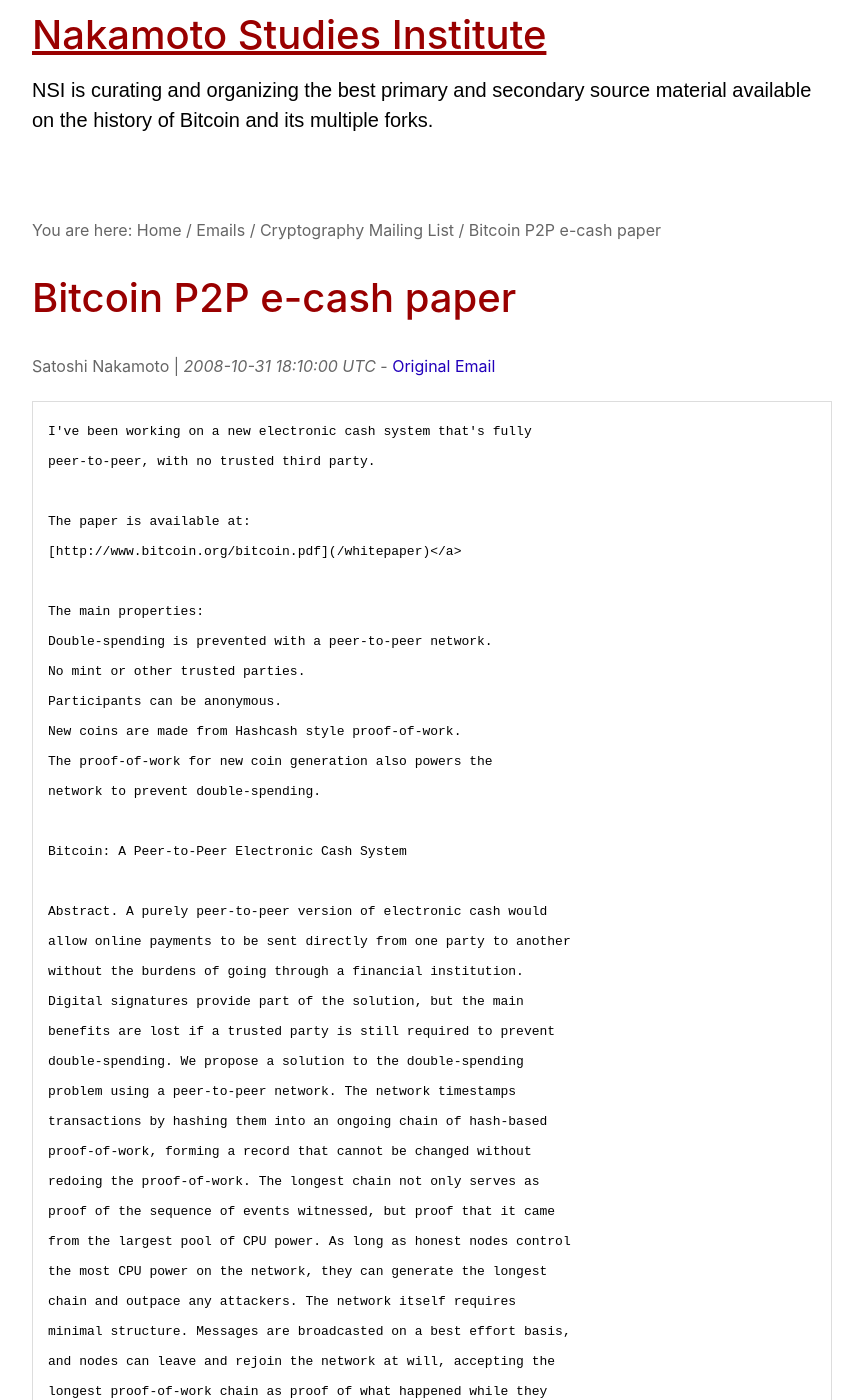
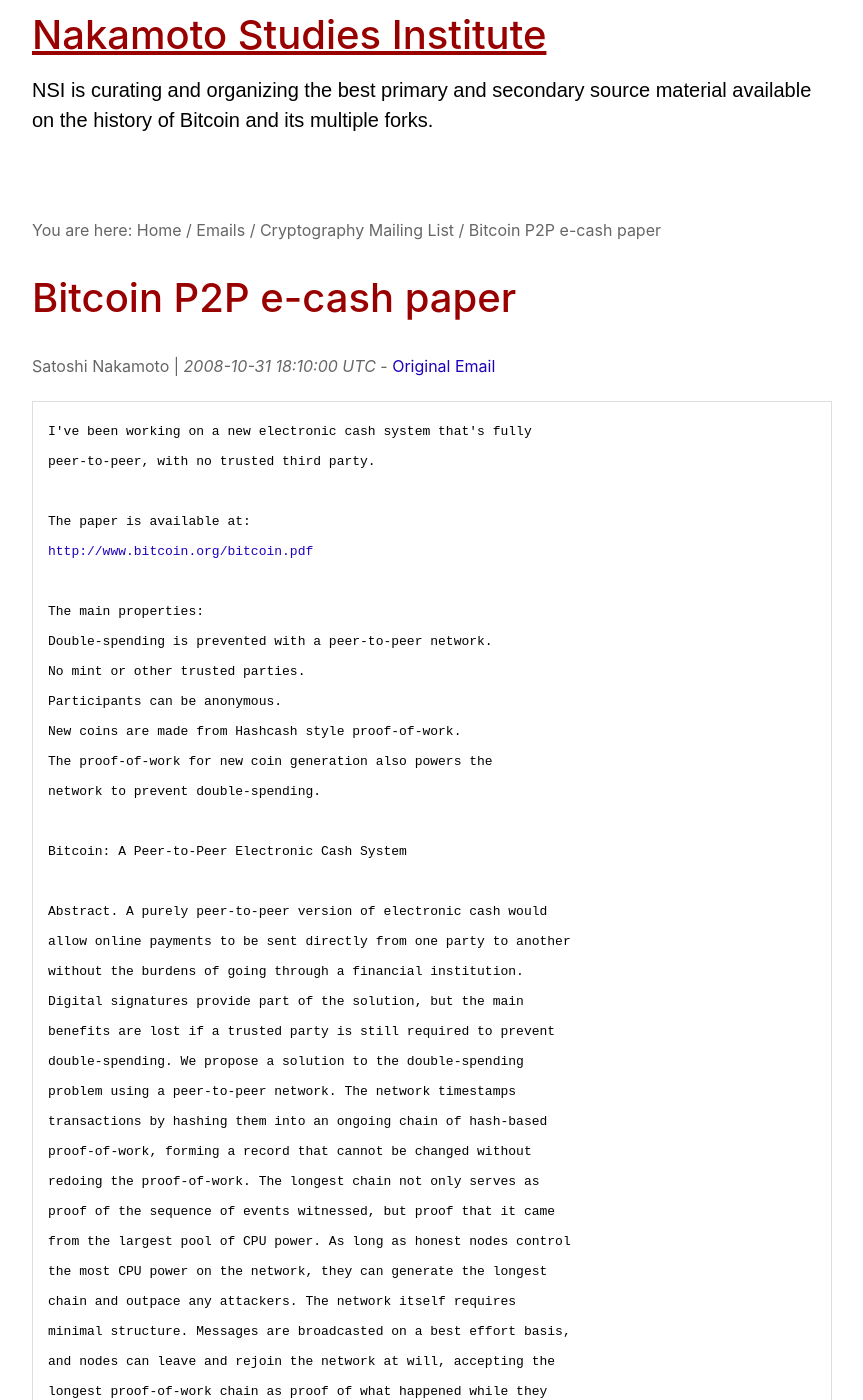
Before and after one commit to nakamotostudies/nakamotostudies.github.io, a Jekyll site: the page built from emails/cryptography/1.md, in a window 1280 px wide and 1400 px high. Shown: the whole window, without its empty margins (58-921 px from the left). Built offline with Jekyll 4.4.1, drawn with Linux system fonts in a browser that asks for light colours; part of the change alters nothing that is shown; some of the changed text lies outside the part shown.

Commit message:
Update 1.md

```diff
--- a/emails/cryptography/1.md
+++ b/emails/cryptography/1.md
@@ -14,7 +14,7 @@ layout: default
 peer-to-peer, with no trusted third party.
 
 The paper is available at:
-[http://www.bitcoin.org/bitcoin.pdf](/whitepaper)</a>
+<a href="/whitepaper">http://www.bitcoin.org/bitcoin.pdf</a>
 
 The main properties:
 Double-spending is prevented with a peer-to-peer network.
@@ -46,7 +46,7 @@ longest proof-of-work chain as proof of what happened while they
 were gone.
 
 Full paper at:
-[http://www.bitcoin.org/bitcoin.pdf](/whitepaper)</a>
+<a href="/whitepaper">http://www.bitcoin.org/bitcoin.pdf</a>
 
 Satoshi Nakamoto
 
```
